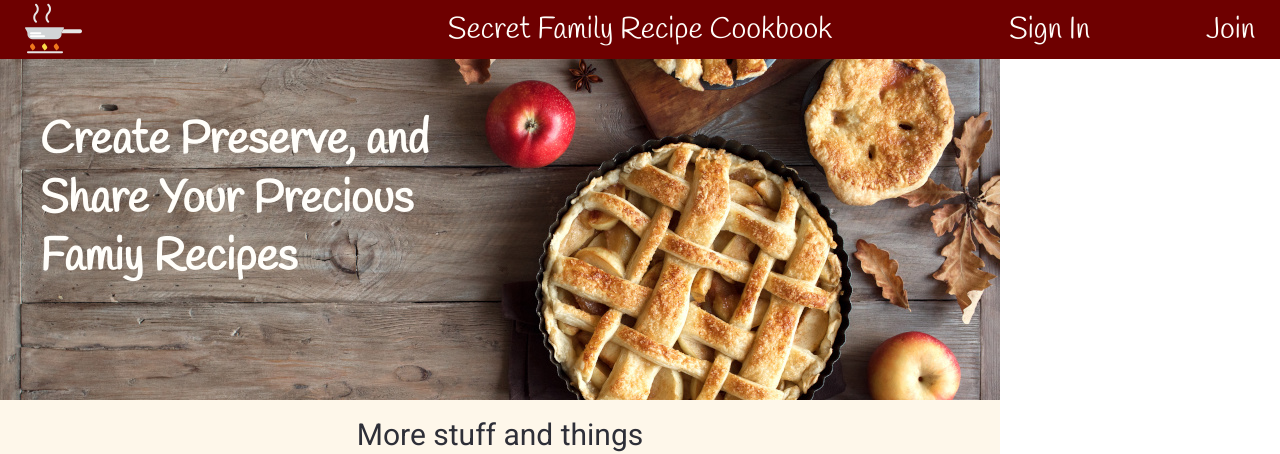
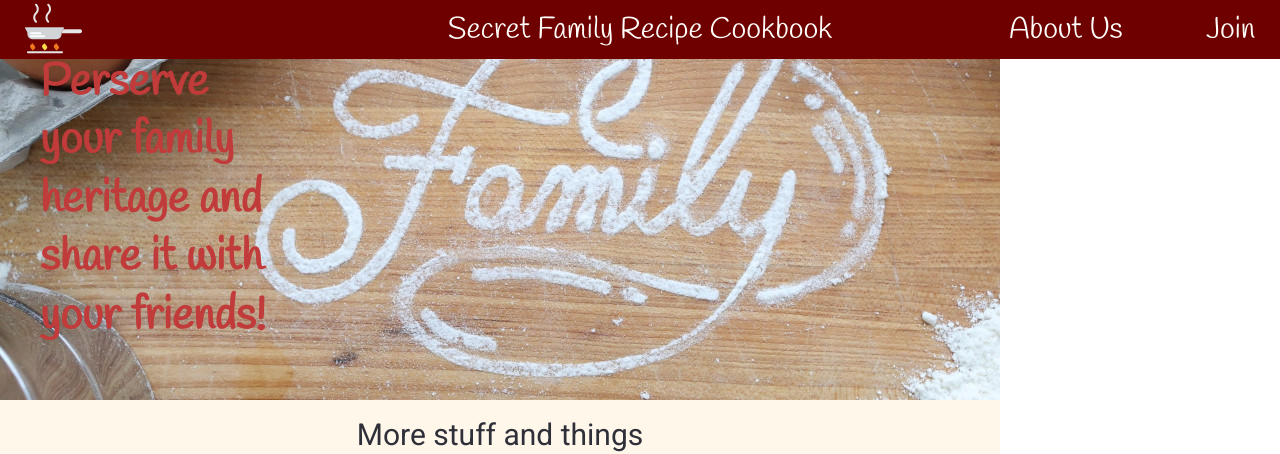
Before and after one commit to secret-family-recipe-s-cookbook/cookbook-UI-Jason, a plain HTML site: page index.html in a window 1280 px wide. Shown: the top 454 px of the page. Drawn offline with Linux system fonts and the light colour scheme.

Commit message:
Changed main picture

```diff
--- a/index.html
+++ b/index.html
@@ -15,14 +15,14 @@
         <div class="icon"><img src="/img/pan.png" alt="A Cooking Pan icon"></div>
         <div class="title"><h2>Secret Family Recipe Cookbook</h2></div>
         <div class="rightNav">
-            <h2><a href="#">Sign In</a></h2>
+            <h2><a href="#">About Us</a></h2>
             <h2><a href="#">Join</a></h2>
         </div>
     </nav>
     <header>
         <div>
             <h1>
-                Create Preserve, and<br>Share Your Precious<br>Famiy Recipes
+                Perserve your family heritage and share it with your friends!
             </h1>
         </div>
     </header>
--- a/less/global.less
+++ b/less/global.less
@@ -19,7 +19,7 @@ h1, h2, h5 {
 
 h1 {
     font-size: 4.5rem;
-    color:@textLight;
+    color:@primary3;
     font-weight:bold;
     line-height:1.3;
 }
--- a/less/navigation.less
+++ b/less/navigation.less
@@ -30,10 +30,12 @@ header{
     width:100%;
     max-width:1000px;
     height:400px;
-    background:url("/img/navImg.jpeg") no-repeat;
+    // background:url("/img/navImg.jpeg") no-repeat;
+    background:url("/img/family.jpg") no-repeat;
+
     background-size: auto;
     div{
-        width:60%;
+        width:25%;
         margin-left:40px;
     }
 }
--- a/less/variables.less
+++ b/less/variables.less
@@ -15,6 +15,7 @@
 //Text
 @textLight:#fffefa;
 @textDark:#2e2f38;
+@navText:#000;
 
 //Other
 @stroke:#757065;
```
Also changed, not shown: css/index.css, img/family.jpg (added).
